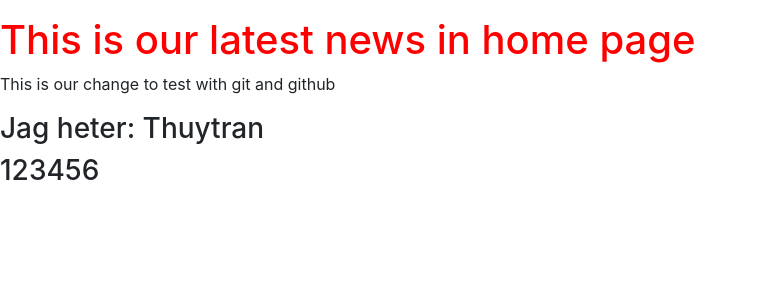
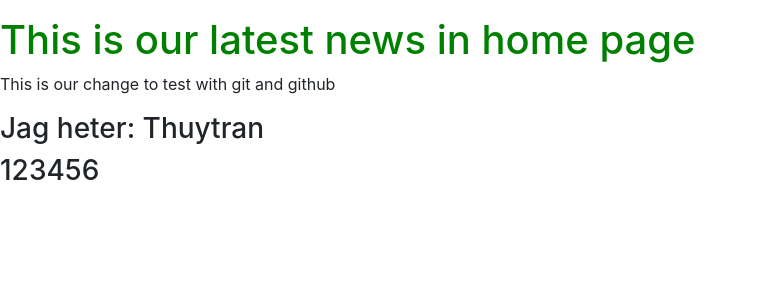
Before and after one commit to thuytran-team/mysite, a Django app: page / in a window 1280 px wide. Shown: the part 72-372 px from the top of the page, without its empty margins (0-757 px from the left). Run offline with Django 3.2, Linux system fonts and the light colour scheme; some libraries are stand-ins or nearby versions.

Commit message:
Change color

```diff
--- a/Static/css/style.css
+++ b/Static/css/style.css
@@ -1,3 +1,3 @@
 h1 {
-color:red;
+color:green;
 }
```
